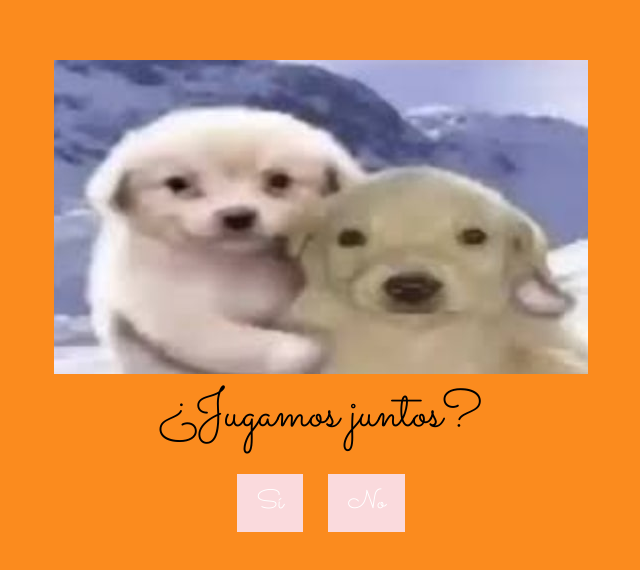
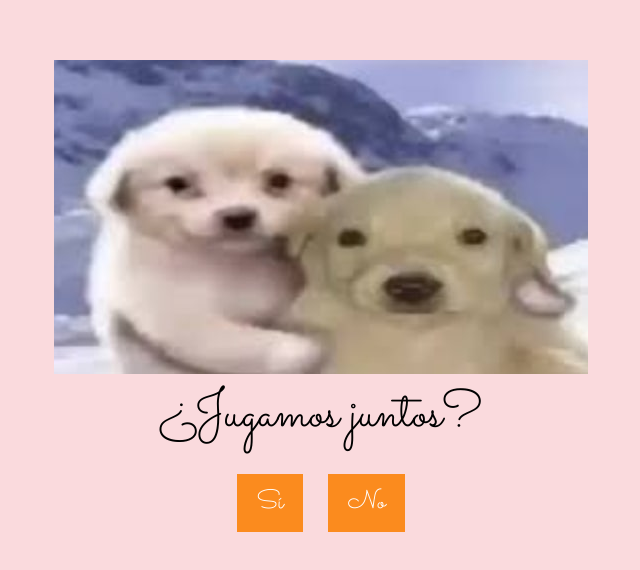
Before and after one commit to CharlieHD/INVITATION2, a plain HTML site: page index.html in a window 1280 px wide. Shown: the part 104-674 px from the top of the page, without its empty margins (319-959 px from the left). Drawn offline with Linux system fonts and the light colour scheme.

Commit message:
Update style.css

```diff
--- a/style.css
+++ b/style.css
@@ -4,7 +4,7 @@ body {
     font-family: Arial, sans-serif; /* Fallback font family */
     text-align: center; /* Center-align text */
     margin: 0; /* Remove default margin */
-    background-color: #fb8b1e; /* Set background color to light pink */
+    background-color: #fadadd; /* Set background color to light pink */
 }
 
 #container {
@@ -33,7 +33,7 @@ button {
     margin: 0 10px; /* Set margin around buttons */
     font-size: 26px; /* Set font size for buttons */
     font-family: 'Sacramento', cursive; /* Apply Sacramento font to the options */
-    background-color: #fadadd; /* Set button background color */
+    background-color: #fb8b1e; /* Set button background color */
     color: white; /* Set text color to white */
     border: none; /* Remove button border */
     cursor: pointer; /* Set cursor to pointer on hover */
```
